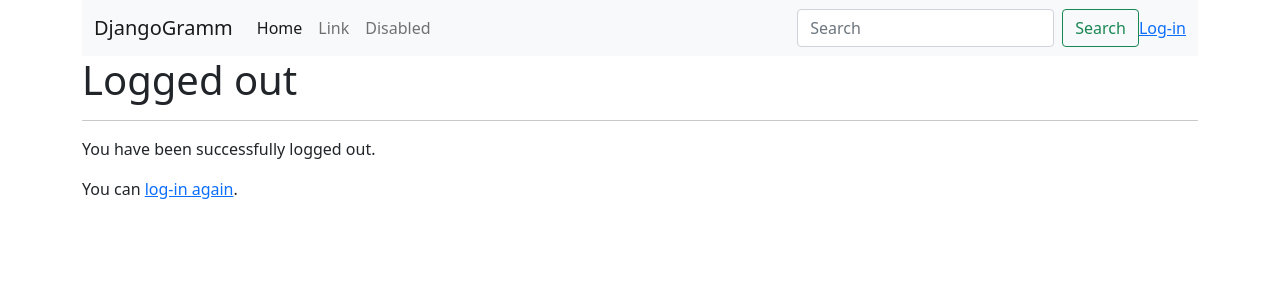
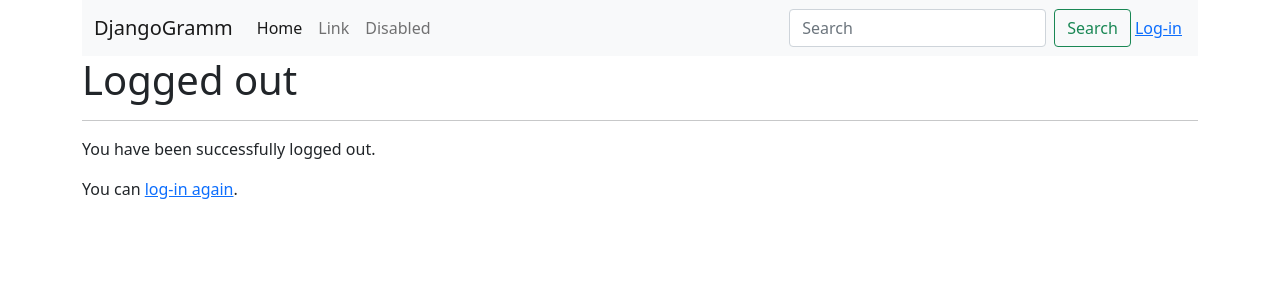
Before and after one commit to OleksiiMartseniuk/DjangoGramm, a Django app: template templates/registration/logged_out.html in a window 1280 px wide. Shown: the top 300 px of the page. Run offline with Django 4.2, Linux system fonts and the light colour scheme; the template is opened without the code that fills it, so the values that code supplies are empty; some libraries are stand-ins or nearby versions.

Commit message:
add class

```diff
--- a/templates/base.html
+++ b/templates/base.html
@@ -42,7 +42,7 @@
               <h6 class="m-1">{{ request.user.first_name }}</h6>
               <a href="{% url 'logout' %}">Logout</a>
           {% else %}
-              <a href="{% url 'login' %}">Log-in</a>
+              <a href="{% url 'login' %}" class="m-1">Log-in</a>
           {% endif %}
         </div>
       </div>
```
